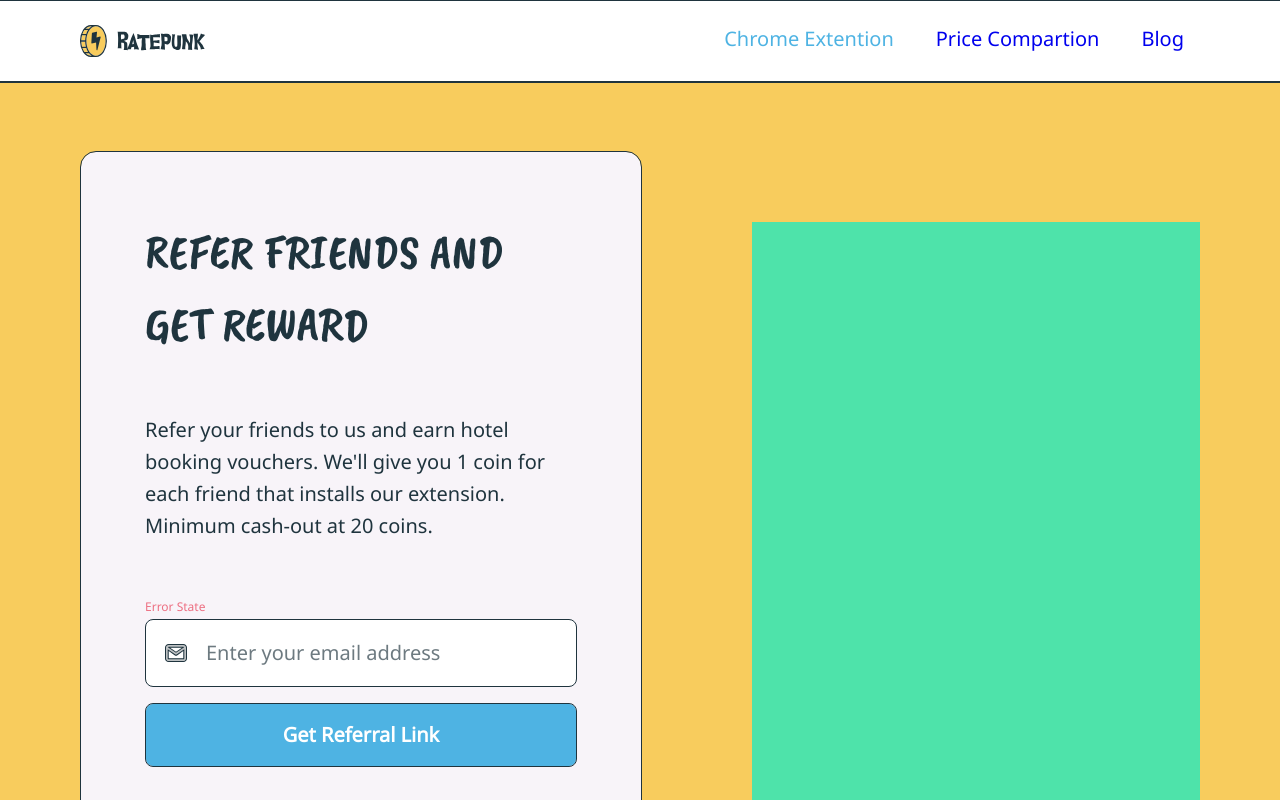
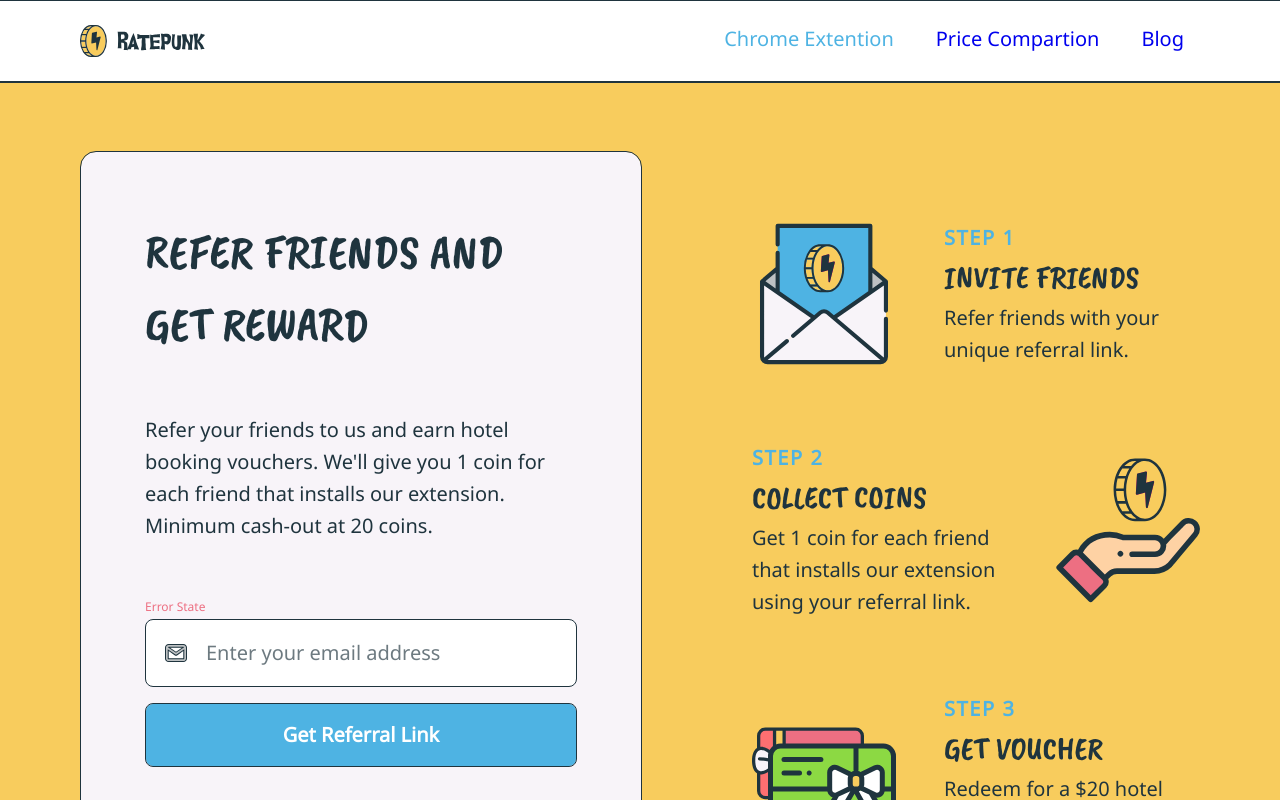
Before and after one commit to nsn1930/CoinRateAssignment, a React (Create React App) app in the folder coinrate/: page / in a window 1280 px wide. Shown: the top 800 px of the page. Built offline with nearby package versions, Linux system fonts and the light colour scheme.

Commit message:
right column html and css

```diff
--- a/coinrate/src/App.scss
+++ b/coinrate/src/App.scss
@@ -164,7 +164,44 @@ body{
 
 .rightColumn{
   display: flex;
+  flex-direction: column;
+  justify-content: space-between;
   height: 70%;
   width: 40%;
-  background-color: #4ee3aa;
+  // background-color: #4ee3aa;
+  .step1,
+  .step2,
+  .step3{
+    display: flex;
+    justify-content: space-between;
+    .stepCount{
+      width: 256px;
+    }
+    h2{
+      text-align: left;
+      margin: 0;
+      font: normal normal bold 20px/32px Noto Sans;
+      letter-spacing: 1.6px;
+      color: #4EB3E3;
+      text-transform: uppercase;
+      opacity: 1;
+    }
+    h1{
+      text-align: left;
+      margin: 0;
+      font: normal normal normal 32px/48px Caveat Brush;
+      letter-spacing: 0px;
+      color: #1F343E;
+      text-transform: uppercase;
+      opacity: 1;
+    }
+    h3{
+      text-align: left;
+      margin: 0;
+      font: normal normal normal 20px/32px Noto Sans;
+      letter-spacing: 0px;
+      color: #1F343E;
+      opacity: 1;
+    }
+  }
 }
--- a/coinrate/src/components/MainContainer.jsx
+++ b/coinrate/src/components/MainContainer.jsx
@@ -1,4 +1,7 @@
 import emailIcon from '../assets/email.svg';
+import coinMail from '../assets/invite.svg';
+import collectCoin from '../assets/collect-coins.svg';
+import voucher from '../assets/voucher.svg';
 
 function MainContainer() {
     return (
@@ -19,7 +22,32 @@ function MainContainer() {
                         <h4>Limits on max rewards apply.</h4>
                     </div>
                 </div>
-                <div className="rightColumn"></div>
+                <div className="rightColumn">
+                    <div className='step1'>
+                        <img src={coinMail} alt="coinMail" />
+                        <div className='stepCount'>
+                            <h2>Step 1</h2>
+                            <h1>Invite friends</h1>
+                            <h3>Refer friends with your unique referral link.</h3>
+                        </div>
+                    </div>
+                    <div className='step2'>
+                        <div className='stepCount'>
+                            <h2>Step 2</h2>
+                            <h1>Collect coins</h1>
+                            <h3>Get 1 coin for each friend that installs our extension using your referral link.</h3>
+                        </div>
+                        <img src={collectCoin} alt="collectCoin" />
+                    </div>
+                    <div className='step3'>
+                        <img src={voucher} alt="voucher" />
+                        <div className='stepCount'>
+                            <h2>Step 3</h2>
+                            <h1>Get voucher</h1>
+                            <h3>Redeem for a $20 hotel booking voucher once you collect 20 coins.</h3>
+                        </div>
+                    </div>
+                </div>
             </div>
         </div>
     );
```
